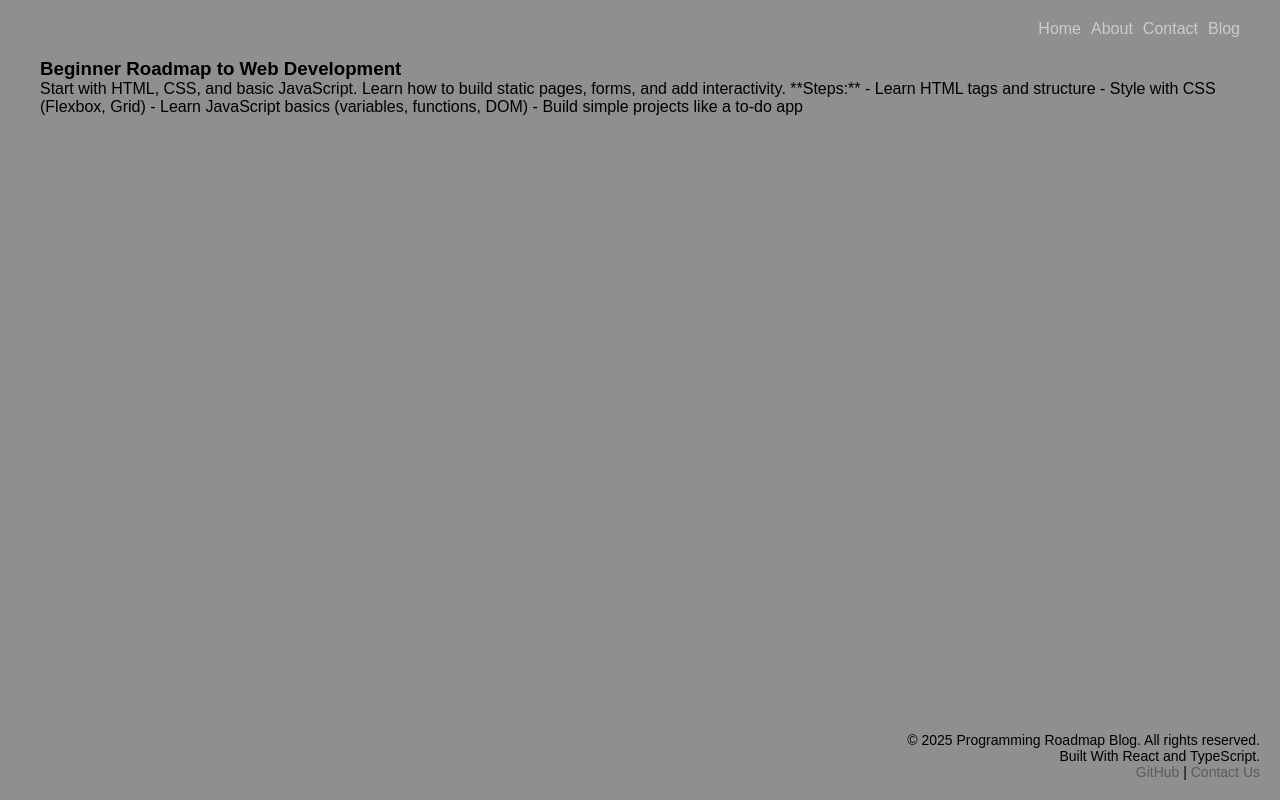
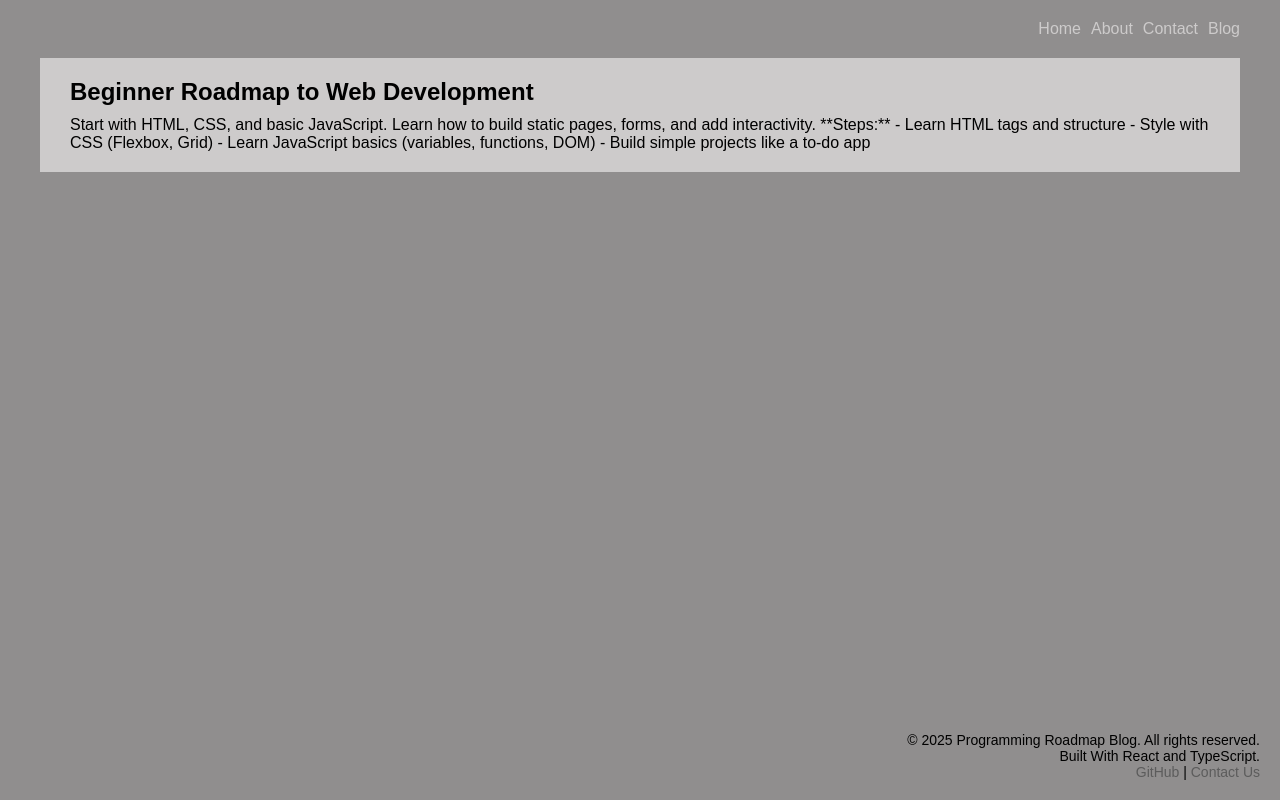
Before and after one commit to okedo01/Blog-post-okedo01, a React (Vite) app: page /post/1 in a window 1280 px wide. Built offline with nearby package versions, Linux system fonts and the light colour scheme; a web font is replaced by a local one.

Commit message:
Styling the Post Details page

```diff
--- a/src/Pages/PostDetails.tsx
+++ b/src/Pages/PostDetails.tsx
@@ -1,5 +1,6 @@
 import { useParams } from "react-router-dom";
 import type { Post } from "../Type";
+import "../index.css"
 
 type PostDetailsProps = {
   posts: Post[];
@@ -15,7 +16,7 @@ const PostDetails = ({posts}: PostDetailsProps) => {
   }
 
   return (
-    <div>
+    <div className="details">
       <h3>{post.title}</h3>
       <p>{post.content}</p>
     </div>
--- a/src/index.css
+++ b/src/index.css
@@ -98,6 +98,18 @@
     cursor: pointer;
 }
 
+.details {
+    padding: 20px 30px;
+    background-color: var(--tertiary);
+}
+.details h3 {
+    font-size: 24px;
+}
+.details p {
+    padding-top: 10px;
+    font-size: 16px;
+}
+
 .add {
     padding: 0 10px;
     color: var(--tertiary);
```
